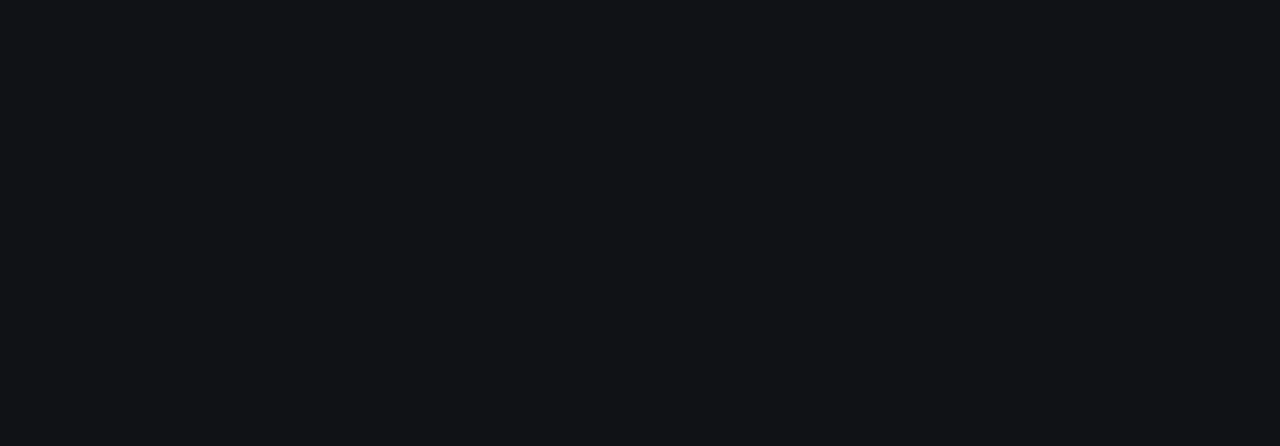
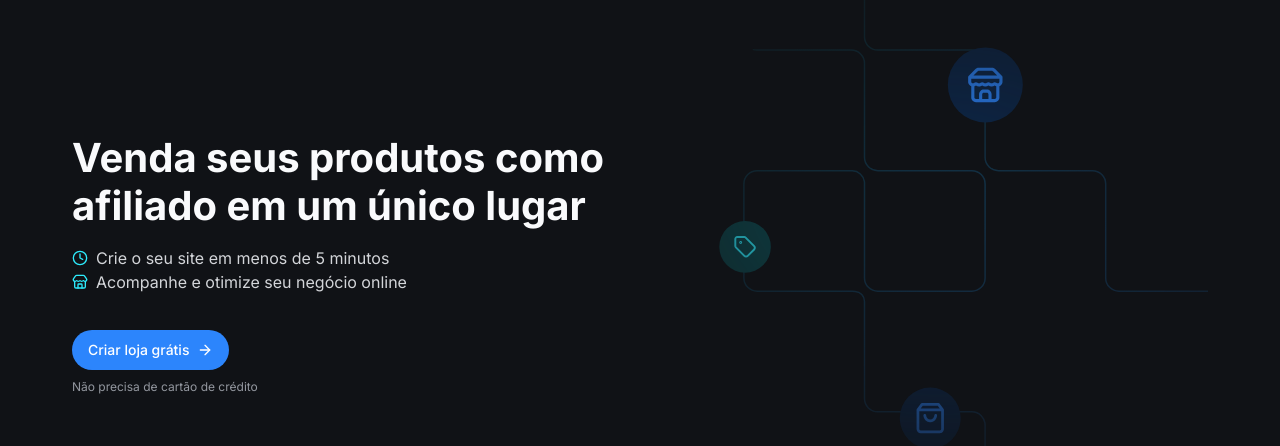
Before and after one commit to SamihFreire/blog-next, a Next.js app: page / in a window 1280 px wide. Shown: the part 87-533 px from the top of the page. Built offline with nearby package versions, Linux system fonts and the light colour scheme.

Commit message:
feat: criado hero section

```diff
--- /dev/null
+++ b/src/components/hero-section/HeroSection.tsx
@@ -0,0 +1,59 @@
+import { ArrowRight, Clock, Store } from "lucide-react";
+import Image from "next/image";
+import { Button } from "../ui/button";
+import Link from "next/link";
+
+export function HeroSection() {
+    return (
+        <section className="container relative flex items-center justify-center mt-16">
+            <div className="grid grid-cols-1 md:grid-cols-2 gap-8 min-h-[20rem] md:h-[36rem] items-center">
+                <div className="flex flex-col items-center justify-center gap-4 md:items-start lg:items-start">
+                    <h1 className="text-gray-100 text-heading-hg">
+                        Venda seus produtos como afiliado em um único lugar
+                    </h1>
+
+                    <div className="flex flex-col items-center justify-center gap-4 md:items-start lg:items-start">
+                        <div>
+                            <div className="flex items-center gap-2">
+                                <Clock className="text-cyan-100 h-4 w-4" />
+                                <span className="text-gray-200">
+                                    Crie o seu site em menos de 5 minutos
+                                </span>
+                            </div>
+
+                            <div className="flex items-center gap-2">
+                                <Store className="text-cyan-100 h-4 w-4" />
+                                <span className="text-gray-200">
+                                    Acompanhe e otimize seu negócio online
+                                </span>
+                            </div>
+                        </div>
+
+                        <div className="text-white flex flex-col gap-2 mt-5 items-center md:items-start ls:items-start">
+                            <Button className="rounded-full w-fit" asChild>
+                                <Link href="/criar-loja">
+                                    Criar loja grátis
+                                    <ArrowRight />
+                                </Link>
+                            </Button>
+
+                            <p className="text-gray-300 text-body-xs">
+                                Não precisa de cartão de crédito
+                            </p>
+                        </div>
+                    </div>
+                </div>
+
+                <div className="relative h-[20rem] hidden md:h-full order-first md:order-last items-center justify-center md:flex lg:flex">
+                <Image
+                    src="/assets/hero-section.svg"
+                    alt="Ilustração com ícones de store, tag e sacola"
+                    width={200}
+                    height={400}
+                    className="h-full w-auto object-contain"
+                />
+                </div>
+            </div>
+        </section>
+    )
+}
--- /dev/null
+++ b/src/components/hero-section/index.ts
@@ -0,0 +1 @@
+export * from './HeroSection'
--- a/src/pages/index.tsx
+++ b/src/pages/index.tsx
@@ -1,5 +1,11 @@
+import { HeroSection } from "@/components/hero-section";
+
 export default function HomePage() {
   return (
-  <div></div>
+    <>
+      <article className="flex flex-col">
+        <HeroSection />
+      </article>
+    </>
   );
 }
```
Also changed, not shown: public/assets/hero-section.svg (added).
